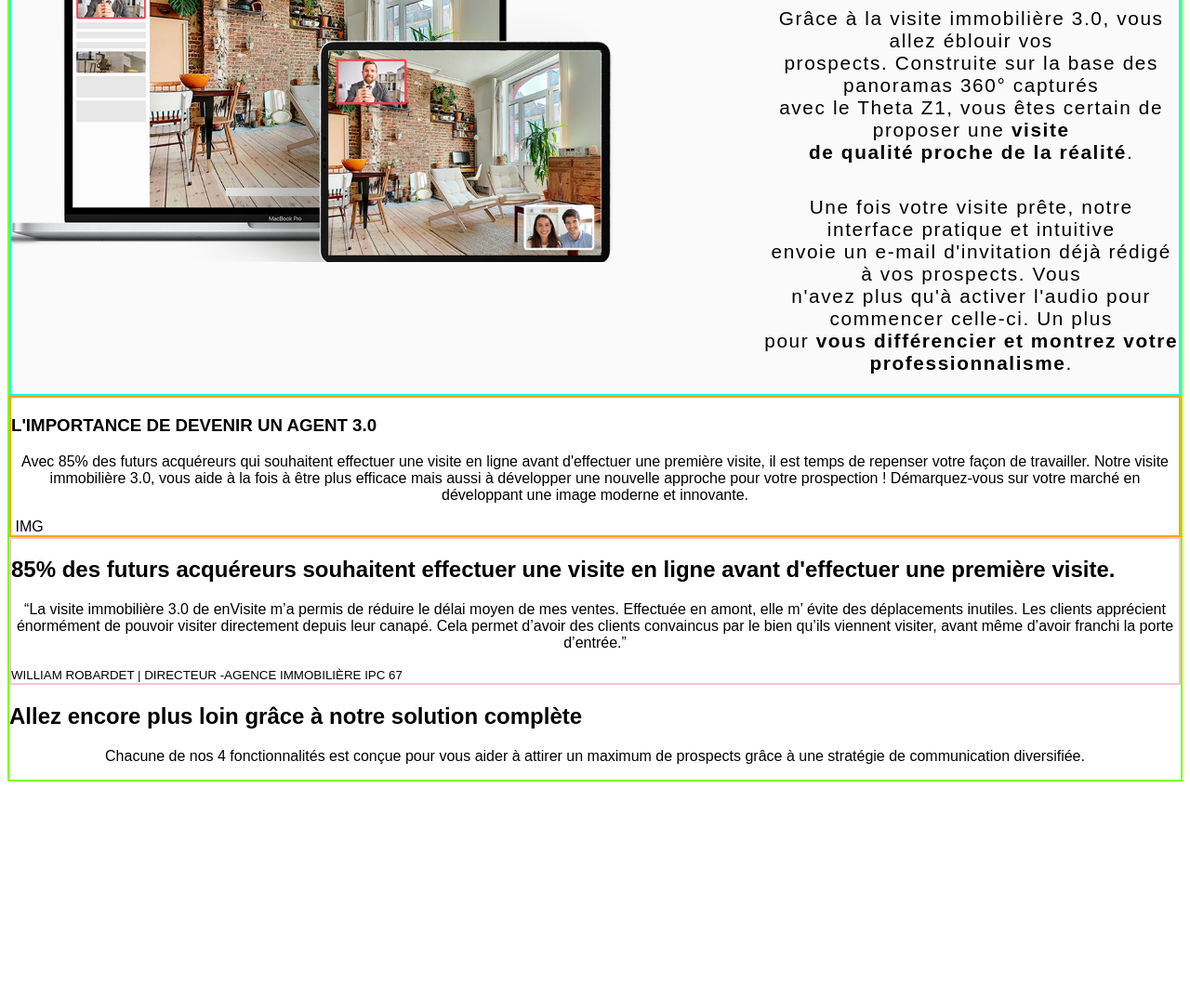
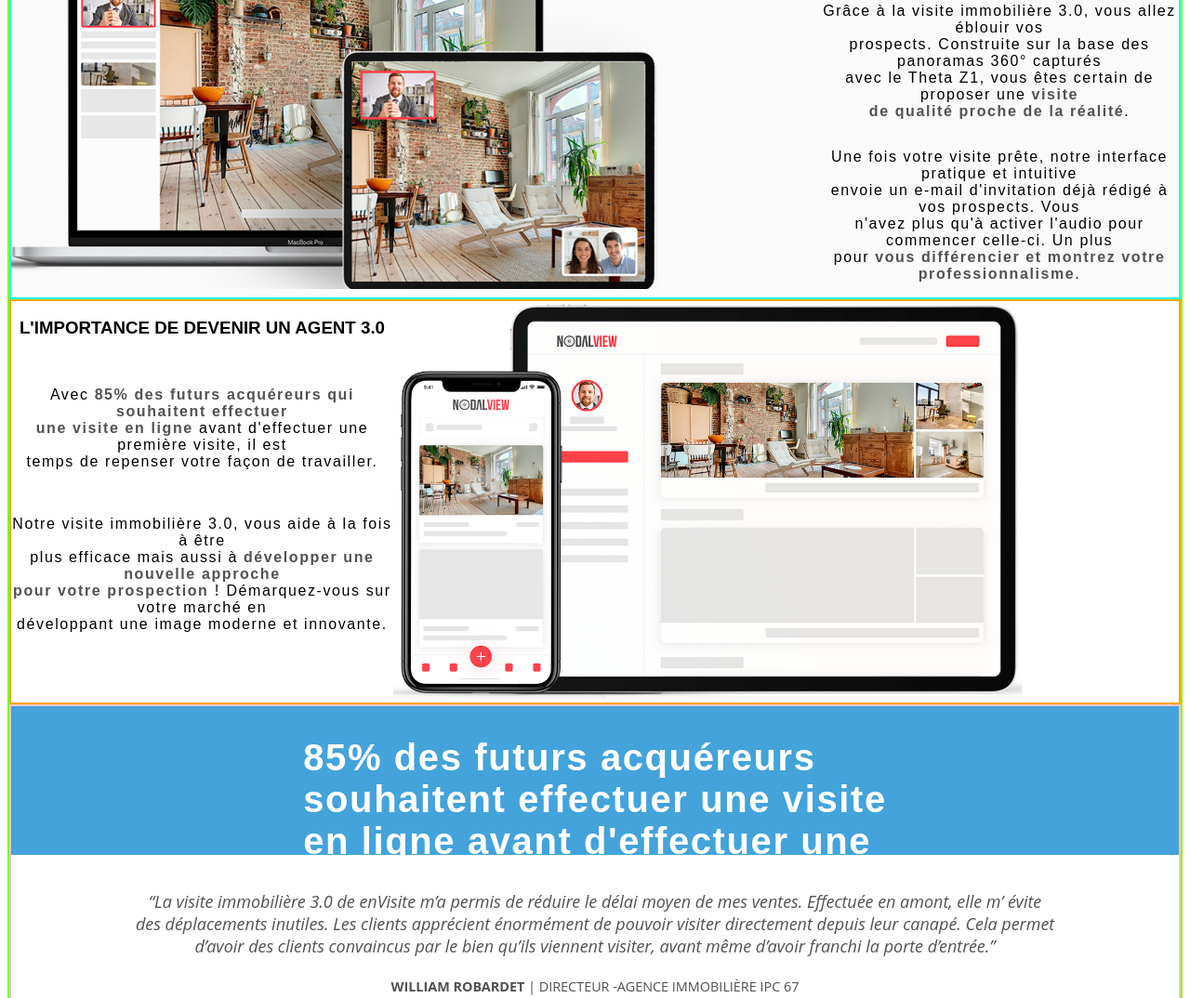
Before and after one commit to davidubik/Template-Squarespace-enViste, a plain HTML site: page index.html in a window 1280 px wide. Shown: the part 1790-2864 px from the top of the page at 93% size. Before the commit the page ends 2639 px from the top, so only its background shows below. Drawn offline with Linux system fonts and the light colour scheme.

Commit message:
intégration de launch page

```diff
--- a/css/style.css
+++ b/css/style.css
@@ -8,7 +8,7 @@
 /*FONT*/
 
 @import url('https://fonts.googleapis.com/css2?family=Montserrat&display=swap');
-
+@import url('https://fonts.googleapis.com/css2?family=Open+Sans:wght@300&display=swap');
 
 button
 {
@@ -23,6 +23,18 @@ button
    margin-left: -40%;
    margin-top: -5%;
 }
+
+small
+{
+  font-size: .8em;
+  font-style: normal;
+}
+
+strong
+{
+  color : #515151;
+}
+
 /*CONTAINER*/
 #container
 {
@@ -139,7 +151,7 @@ figcaption
 
 .experience-innovente__text p
 {
-  font-size: 1.3em;
+  /* font-size: 1.3em; */
    margin-top: 8%;
   letter-spacing: .1rem;
 }
@@ -148,7 +160,32 @@ figcaption
 .section5-devenir-agent
 {
   border: 2px solid orange;
+  display: flex;
+  justify-content: space-around;
 }
+
+.devenir-agent__text
+{
+  display: flex;
+  flex-direction: column;
+}
+
+.devenir-agent__text h3
+{
+  text-align: center;
+}
+
+.devenir-agent__text p
+{
+  margin-top: 8%;
+  letter-spacing: .1rem;
+}
+
+#devenir-agent__img
+{
+  width: 80%;
+}
+
 
 /*SECTION 6 RECOMANDATION*/
 .section6-recomandation
@@ -156,8 +193,35 @@ figcaption
   border: 2px solid pink;
 }
 
+.recomandation__titre
+{
+  display: flex;
+  background: #43a3da;
+  flex-direction: column;
+  align-items: center;
+  color: white;
+  height: 20vh;
+}
+
+.recomandation__titre > h2
+{
+ font-size: 2.5em;
+ letter-spacing: .1rem;
+}
+
+.recomandation__p
+{
+  text-align: center;
+  font-style: italic;
+  color: #515151;
+  font-family: 'Open Sans', sans-serif;
+  height: 15vh;
+  margin-top: 3%;
+  font-size: 18px;
+}
+
 /*SECTION 7 ALLER PLUS LOIN*/
 .section7-aller-plus-loin
 {
-  border : border  2px solid black;
+  border : 2px solid black;
 }
--- a/index.html
+++ b/index.html
@@ -85,27 +85,29 @@
           <div class="devenir-agent__text">
             <h3> L'IMPORTANCE DE DEVENIR UN AGENT 3.0</h3>
               <p>
-              Avec 85% des futurs acquéreurs qui souhaitent effectuer une visite en ligne avant d'effectuer une première visite,
-              il est temps de repenser votre façon de travailler.
-              Notre visite immobilière 3.0, vous aide à la fois à être plus efficace mais aussi à développer une nouvelle approche pour votre prospection !
-              Démarquez-vous sur votre marché en développant une image moderne et innovante.
+                Avec <strong>85% des futurs acquéreurs qui souhaitent effectuer</strong> <br> <strong>une visite en ligne</strong> avant d'effectuer une première visite,
+                il est <br> temps de repenser votre façon de travailler.
+              </p>
+              <p>
+                Notre visite immobilière 3.0, vous aide à la fois à être <br> plus efficace mais aussi à <strong>développer une nouvelle approche <br> pour votre prospection !</strong>
+                Démarquez-vous sur votre marché en <br> développant une image moderne et innovante.
               </p>
           </div>
           <div class="devenir-agent__img">
-            <img src="" alt=""> IMG
+            <img id="devenir-agent__img" src="img/importance-de-devenir-img.png" alt="L'importance de devenir un Agent 3.0">
           </div>
       </section>
       <section class="section6-recomandation">
-          <div class="recomandation__head">
-            <h1 class="reocmandation__title">85% des futurs acquéreurs souhaitent effectuer une visite en ligne avant d'effectuer une première visite.</h1>
+          <div class="recomandation__titre">
+            <h2>85% des futurs acquéreurs <br> souhaitent effectuer une visite <br> en ligne avant d'effectuer une <br> première visite.</h2>
           </div>
-          <div class="recomandation__suite">
+          <div class="recomandation__p">
             <p>
-            “La visite immobilière 3.0 de enVisite m’a permis de réduire le délai moyen de mes ventes. Effectuée en amont, elle m’ évite
-            des déplacements inutiles. Les clients apprécient énormément de pouvoir visiter directement depuis leur canapé. Cela permet
+            “La visite immobilière 3.0 de enVisite m’a permis de réduire le délai moyen de mes ventes. Effectuée en amont, elle m’ évite <br>
+            des déplacements inutiles. Les clients apprécient énormément de pouvoir visiter directement depuis leur canapé. Cela permet <br>
             d’avoir des clients convaincus par le bien qu’ils viennent visiter, avant même d’avoir franchi la porte d’entrée.”
             </p>
-              <small>WILLIAM ROBARDET  |  DIRECTEUR -AGENCE IMMOBILIÈRE IPC 67</small>
+              <small> <strong>WILLIAM ROBARDET</strong> |  DIRECTEUR -AGENCE IMMOBILIÈRE IPC 67</small>
           </div>
       </section>
       <section class="section7-aller-plus-loin">
```
Lines whose indentation alone changed are shown as unchanged.
